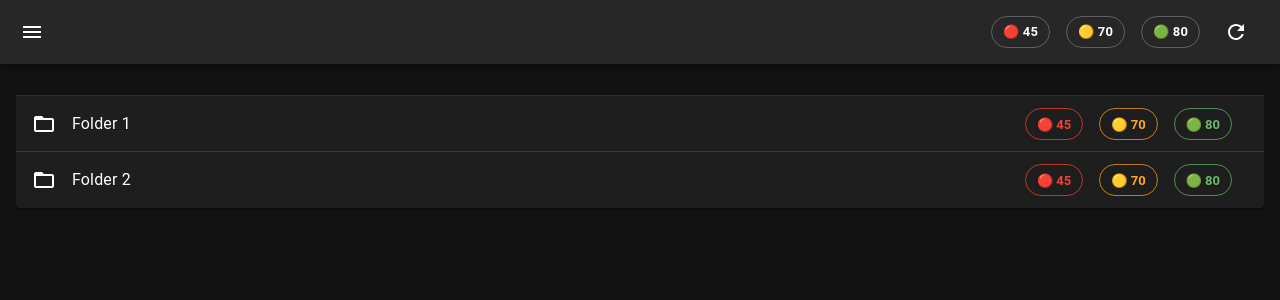
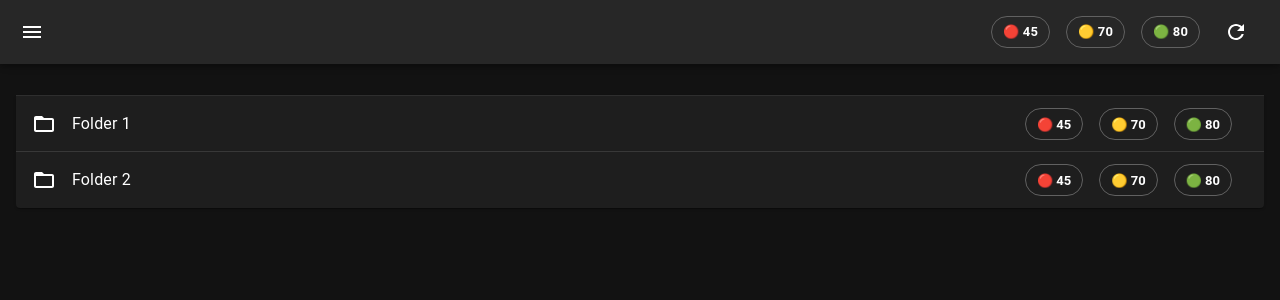
Before and after one commit to brunopk/wookmarks, a React (Vite) app: page /bookmarks in a window 1280 px wide. Shown: the top 300 px of the page. Built offline with nearby package versions, Linux system fonts and the light colour scheme.

Commit message:
Change folder chips style

```diff
--- a/src/components/pages/bookmarks/folder-tree/Folder.tsx
+++ b/src/components/pages/bookmarks/folder-tree/Folder.tsx
@@ -67,19 +67,16 @@ function BookmarkFolder({ folderName, index, pageSize, children }: BookmarkFolde
         <Chip
           label="🔴 45"
           sx={{ marginRight: '1rem', fontWeight: 'bold' }}
-          color="error"
           variant="outlined"
         />
         <Chip
           label="🟡 70"
           sx={{ marginRight: '1rem', fontWeight: 'bold' }}
-          color="warning"
           variant="outlined"
         />
         <Chip
           label="🟢 80"
           sx={{ marginRight: '1rem', fontWeight: 'bold' }}
-          color="success"
           variant="outlined"
         />
       </AccordionSummary>
```
